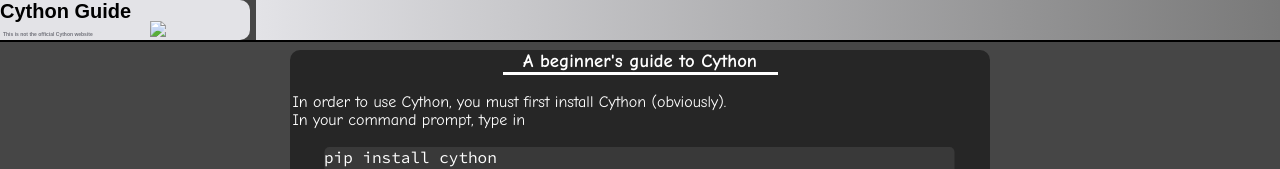
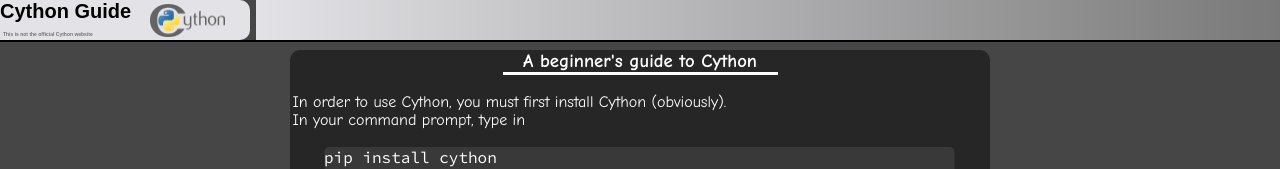
Before and after one commit to bigboifloppa1/cythonBeginnersGuide, a plain HTML site: page cythonTut.html in a window 1280 px wide. Shown: the top 169 px of the page. Drawn offline with Linux system fonts and the light colour scheme; the site is published under a folder, as on GitHub Pages, so addresses that start at the root find nothing.

Commit message:
Update cythonTut.html

```diff
--- a/cythonTut.html
+++ b/cythonTut.html
@@ -16,7 +16,7 @@
       <div class="design"></div>
       <span class="title">
         <h3>Cython Guide</h3>
-        <img class="cython-img" src="/cython-logo.png">
+        <img class="cython-img" src="cython-logo.png">
         <h4>This is not the official Cython website</h4>
       </span>
     </div>
```
